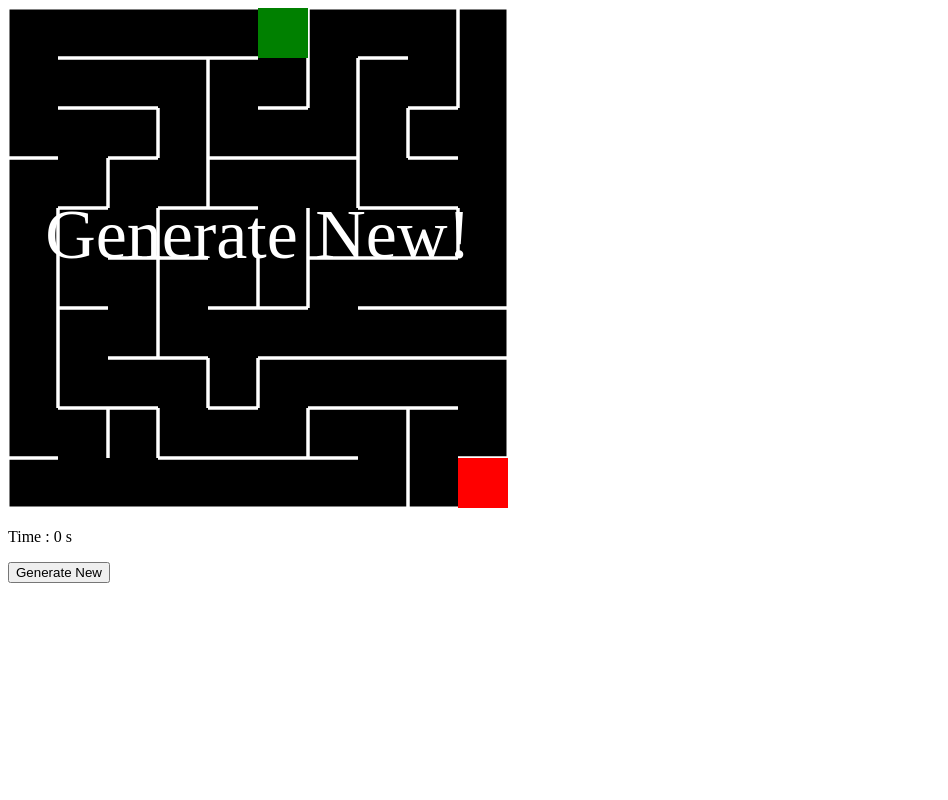
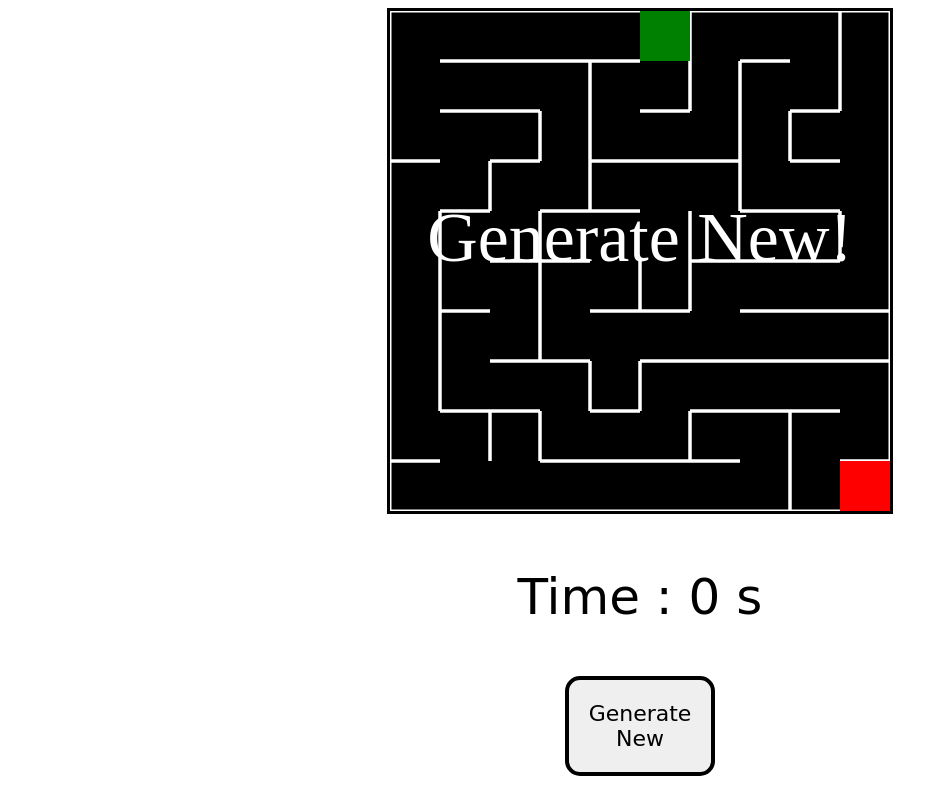
Before and after one commit to mmoiii/LabTimer, a plain HTML site: page index.html in a window 1280 px wide. Shown: the whole page, without its empty margins (0-948 px from the left). Drawn offline with Linux system fonts and the light colour scheme.

Commit message:
Update index.html

```diff
--- a/index.html
+++ b/index.html
@@ -4,7 +4,7 @@
     <meta charset="UTF-8">
     <meta name="viewport" content="width=device-width, initial-scale=1.0">
     <title>Document</title>
-    <link rel="stylesheet" href="labb.css">
+    <link rel="stylesheet" href="style.css">
 </head>
 <body>
     <div id="MazeContainer">
```
